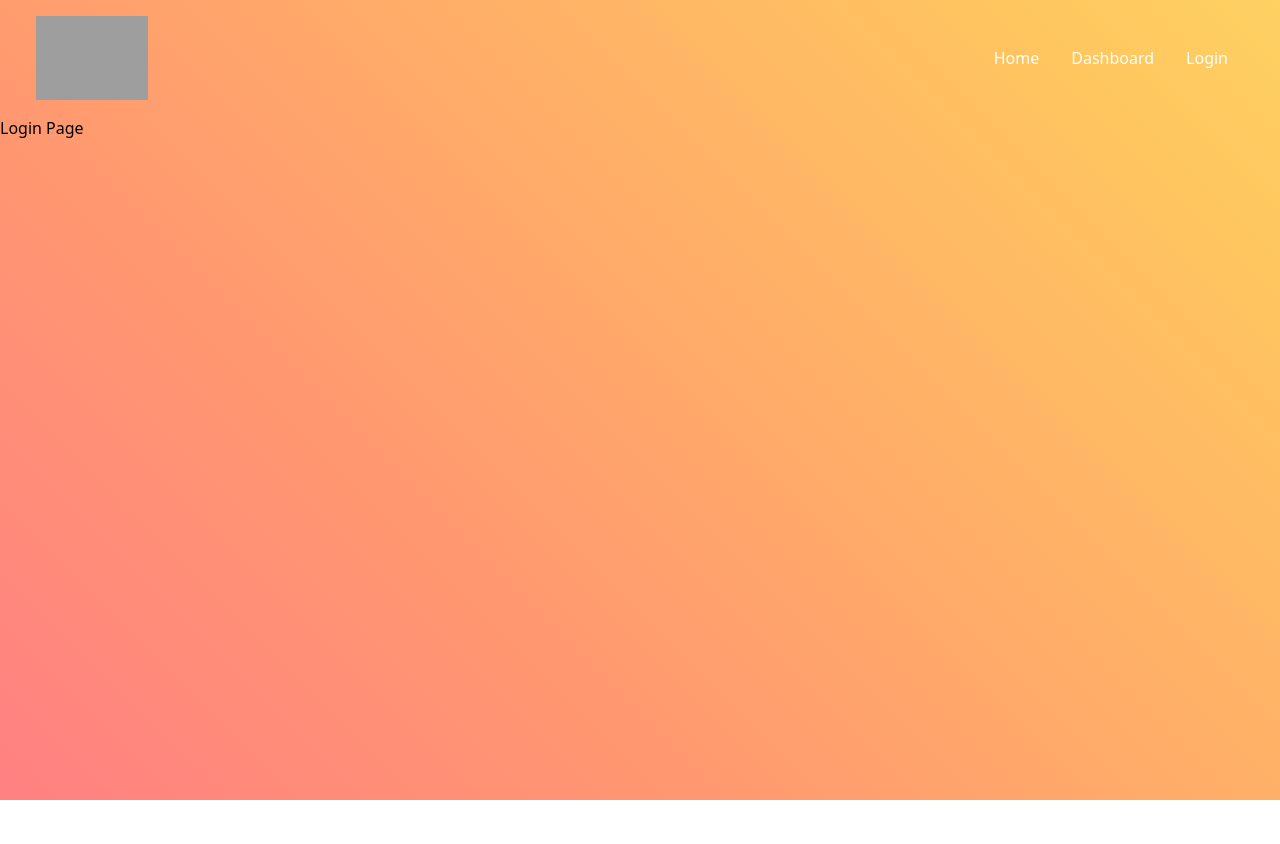
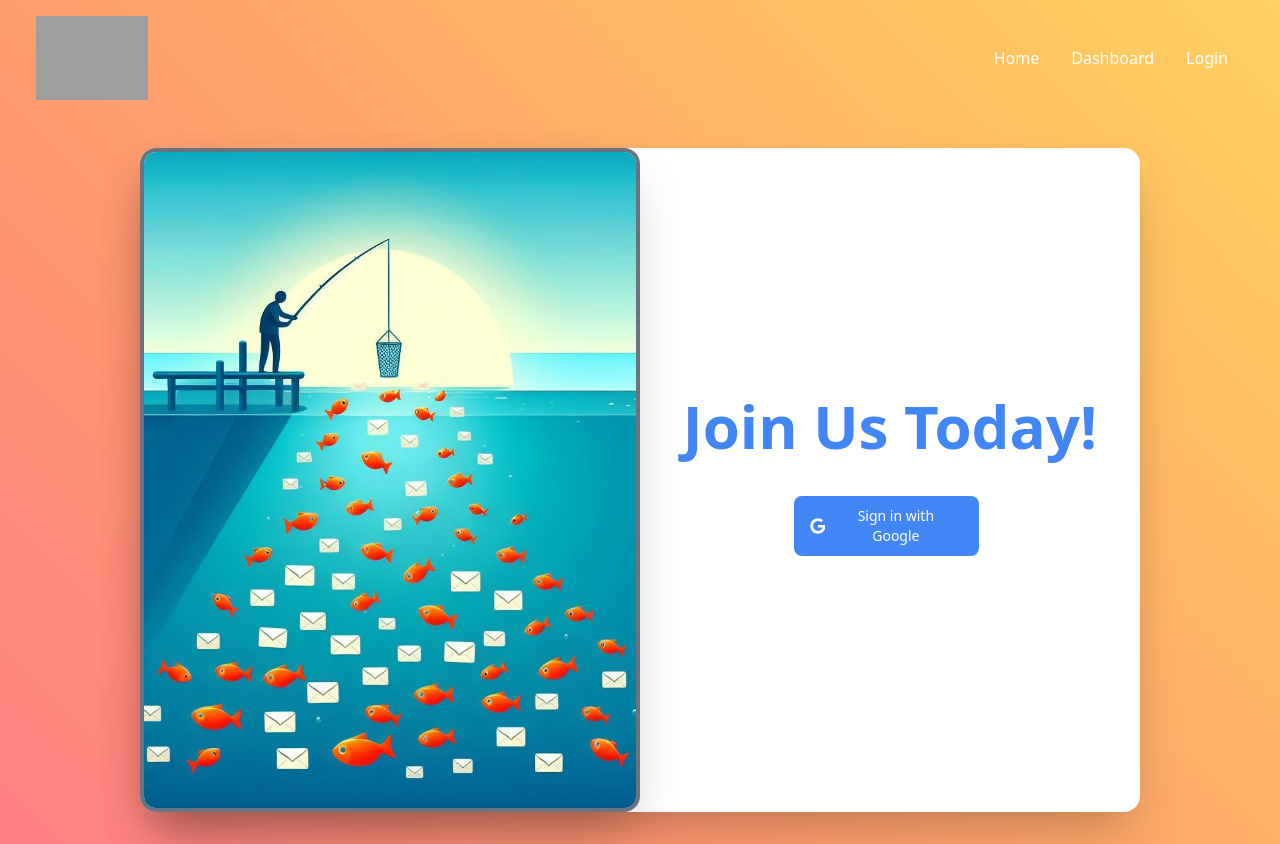
Before and after one commit to midoriengineer/HackCUNY-2024-Hackathon, a React (Create React App) app in the folder client/: page /login in a window 1280 px wide. Before the commit the page ends 800 px from the top, so only its background shows below. Built offline with nearby package versions, Linux system fonts and the light colour scheme; grey boxes are pictures that could not be loaded.

Commit message:
login page css

```diff
--- a/client/src/pages/Login.jsx
+++ b/client/src/pages/Login.jsx
@@ -1,6 +1,20 @@
+import React from 'react';
+import LoginImage from '../images/login-image1.jpg';
+
 const Login = () => {
     return (
-        <h1>Login Page</h1>
+        <div className='bg-white rounded-2xl max-w-fit mx-auto my-8 shadow-2xl'>
+            <div className='max-w-[1200px] mx-auto grid md:grid-cols-2'>
+                <img className='w-[500px] border-4 border-gray-500 shadow-2xl rounded-2xl' src={LoginImage} alt='/' />
+                <div className='flex flex-col justify-center items-center'>
+                <h1 className='text-[#4285F4] text-6xl font-bold pb-10'>Join Us Today!</h1>
+                <button type="button" class="text-white bg-[#4285F4] hover:bg-[#4285F4]/90 focus:ring-4 focus:ring-[#4285F4]/50 font-medium rounded-lg text-sm px-5 py-2.5 text-center inline-flex items-center w-[185px] dark:focus:ring-[#4285F4]/55 mr-2 mb-2">
+                <svg class="mr-2 -ml-1 w-4 h-4" aria-hidden="true" focusable="false" data-prefix="fab" data-icon="google" role="img" xmlns="http://www.w3.org/2000/svg" viewBox="0 0 488 512"><path fill="currentColor" d="M488 261.8C488 403.3 391.1 504 248 504 110.8 504 0 393.2 0 256S110.8 8 248 8c66.8 0 123 24.5 166.3 64.9l-67.5 64.9C258.5 52.6 94.3 116.6 94.3 256c0 86.5 69.1 156.6 153.7 156.6 98.2 0 135-70.4 140.8-106.9H248v-85.3h236.1c2.3 12.7 3.9 24.9 3.9 41.4z"></path></svg>
+                Sign in with Google
+                </button>
+                </div>
+            </div>
+          </div>
      );
 }
 
```
Also changed, not shown: client/src/images/login-image1.jpg (added).
